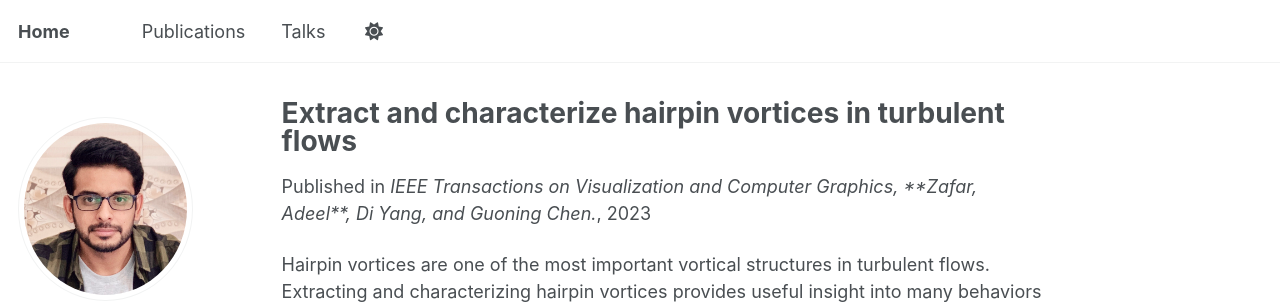
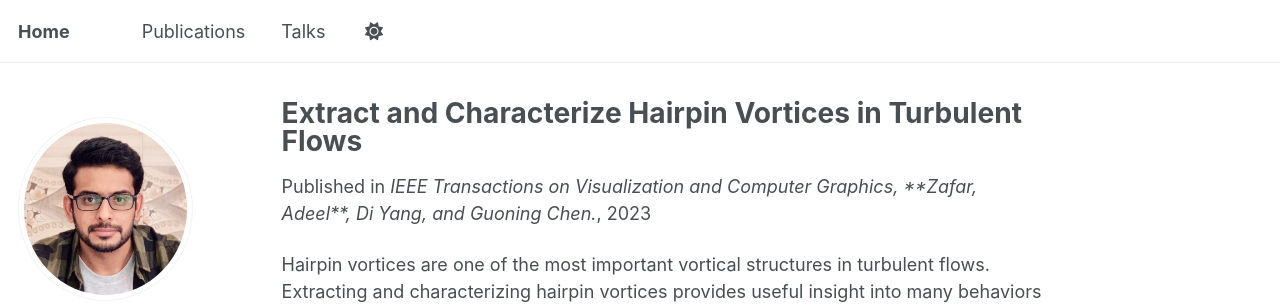
Before and after one commit to adeelz92/adeelz92.github.io, a Jekyll site: the page built from _publications/2023-01-TVCG.md, in a window 1280 px wide and 1344 px high. Shown: the top 304 px of the window. Built offline with Jekyll 4.4.1, drawn with Linux system fonts in a browser that asks for light colours; some web fonts are replaced; a script that is not in the unit is left out.

```diff
--- a/_publications/2023-01-TVCG.md
+++ b/_publications/2023-01-TVCG.md
@@ -1,5 +1,5 @@
 ---
-title: "Extract and characterize hairpin vortices in turbulent flows"
+title: "Extract and Characterize Hairpin Vortices in Turbulent Flows"
 collection: publications
 category: manuscripts
 excerpt: 'Developed a framework and interactive visualization system for extracting, separating, and analyzing hairpin vortices in turbulent flows using hierarchical and geometry-based methods.'
```
